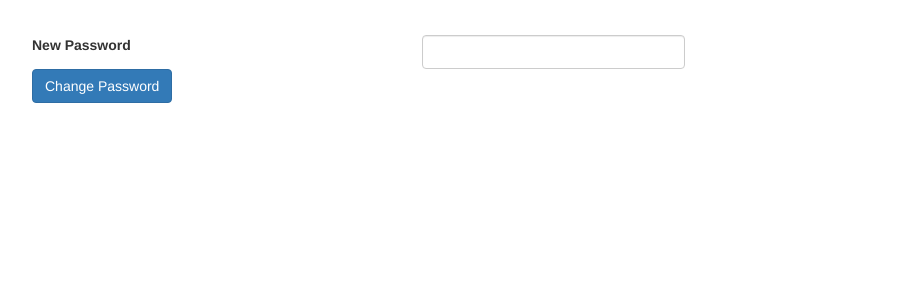
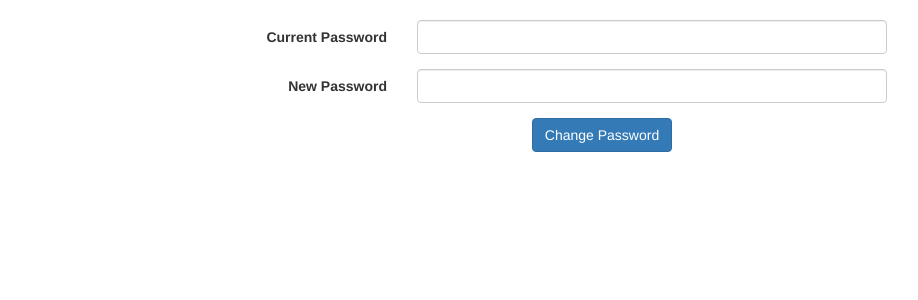
Before and after one commit to nycrecords/vital-records-printing, a Flask app: template app/templates/change_password.html in a window 1280 px wide. Shown: the part 52-352 px from the top of the page, without its empty margins (38-956 px from the left). Run offline with Flask 2, Linux system fonts and the light colour scheme; the template is opened without the code that fills it: values that come from a table or form of the project are taken from there, others are empty; some libraries are stand-ins or nearby versions.

Commit message:
Finished login
Former-commit-id: 0faf55d41db3df5437557cd5517685fb7f5c469c

```diff
--- a/app/forms.py
+++ b/app/forms.py
@@ -1,6 +1,13 @@
 import string
 from flask_wtf import FlaskForm
-from wtforms.fields import StringField, SubmitField, SelectField, IntegerField, PasswordField
+from wtforms.fields import (
+    StringField,
+    SubmitField,
+    SelectField,
+    IntegerField,
+    PasswordField,
+    BooleanField,
+)
 from wtforms.validators import Length, DataRequired
 from flask_login import current_user
 
@@ -76,6 +83,7 @@ class SearchForm(Form):
 class LoginForm(Form):
     username = StringField("Username")
     password = PasswordField("Password")
+    remember = BooleanField("Remember me")
 
 
 class PasswordForm(Form):
@@ -105,7 +113,7 @@ class PasswordForm(Form):
             self.new_password.errors.append(
                 "Your new password cannot be the same as your current password or your last 3 passwords.")
         if not is_valid_current_password:
-            self.old_password.errors.append("Incorrect password.")
+            self.current_password.errors.append("Incorrect password.")
 
         return (
             base_validation and
--- a/app/templates/change_password.html
+++ b/app/templates/change_password.html
@@ -9,17 +9,17 @@
 {% include("navbar.html") %}
 
 <div class="container">
-    <form id="change-pass-form" method="post">
+    <form class="form-horizontal" id="change-pass-form" method="post">
         {{ password_form.hidden_tag() }}
 
         <div class="row">
-            <div class="form-group {% if password_form.old_password.errors %}has-error{% endif %}">
-                {{ password_form.old_password.label(class="col-xs-4 control-label") }}
-                <div class="col-xs-3">
-                    {{ password_form.old_password(class="form-control") }}
-                    {% if password_form.old_password.errors %}
+            <div class="form-group {% if password_form.current_password.errors %}has-error{% endif %}">
+                {{ password_form.current_password.label(class="col-xs-4 control-label") }}
+                <div class="col-xs-5">
+                    {{ password_form.current_password(class="form-control") }}
+                    {% if password_form.current_password.errors %}
                         <div style="color: #a94442">
-                            {{ password_form.old_password.errors[0] }}
+                            {{ password_form.current_password.errors[0] }}
                         </div>
                     {% endif %}
                 </div>
@@ -29,7 +29,7 @@
         <div class="row">
             <div class="form-group {% if password_form.new_password.errors %}has-error{% endif %}">
                 {{ password_form.new_password.label(class="col-xs-4 control-label") }}
-                <div class="col-xs-3">
+                <div class="col-xs-5">
                     {{ password_form.new_password(class="form-control") }}
                     {% if password_form.new_password.errors %}
                         <div style="color: #a94442">
@@ -40,7 +40,7 @@
             </div>
         </div>
 
-        <button type="submit" class="btn btn-primary">
+        <button type="submit" class="btn btn-primary center-block">
             Change Password
         </button>
 
--- a/app/templates/login_form.html
+++ b/app/templates/login_form.html
@@ -10,6 +10,11 @@
         {{ login_form.password(class="form-control") }}
     </div>
 
+    <div class="form-group">
+        {{ login_form.remember() }}
+        {{ login_form.remember.label(class="control-label") }}
+    </div>
+
     <button type="submit" class="btn btn-primary">
         Submit
     </button>
--- a/manage.py
+++ b/manage.py
@@ -12,12 +12,6 @@ DB_INDEX_ARGS = frozenset((
     ("idx_soundex_county_type", Cert.soundex, Cert.county, Cert.type),
     ("idx_number_county_type", Cert.number, Cert.county, Cert.type),
 ))
-
-
-@manager.command
-def recreate_db():
-    db.drop_all()
-    db.create_all()
 
 
 @manager.command
```
Also changed, not shown: app/models.py (+10 -10 lines), app/templates/index.html (+10 -0 lines), app/views.py (+11 -4 lines).
